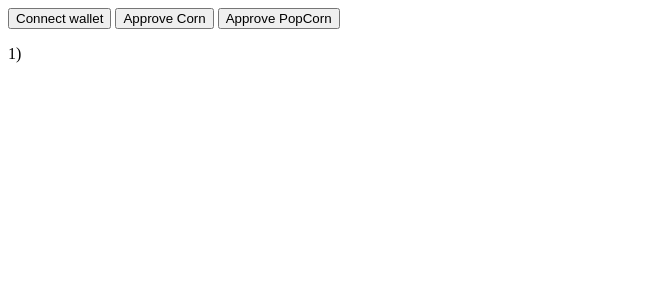
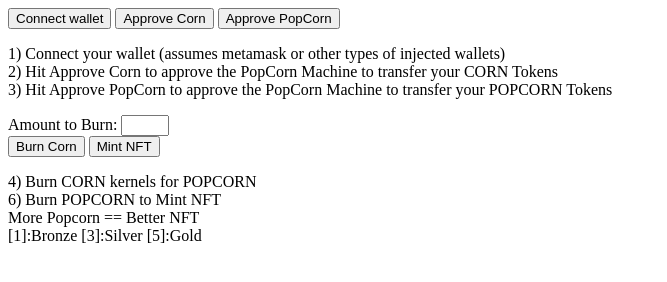
Before and after one commit to misctyler/CornHub, a plain HTML site: page index.html in a window 1280 px wide. Shown: the whole page, without its empty margins (0-667 px from the left). Drawn offline with Linux system fonts and the light colour scheme.

Commit message:
Update index.html

```diff
--- a/index.html
+++ b/index.html
@@ -13,11 +13,26 @@
 
   <button onclick="connect()">Connect wallet</button>
   <button onclick="approve()">Approve Corn</button>
-  <button onclick="enterBet()">Approve PopCorn</button>
+  <button onclick="approve2()">Approve PopCorn</button>
 
 <p>
-1)
+1) Connect your wallet (assumes metamask or other types of injected wallets) <br>
+2) Hit Approve Corn to approve the PopCorn Machine to transfer your CORN Tokens <br>
+3) Hit Approve PopCorn to approve the PopCorn Machine to transfer your POPCORN Tokens <br>
 </p>
+
+<label for="quantity">Amount to Burn:</label>
+<input type="number" id="quantity" name="quantity" min="1" max="5"><br>
+
+  <button onclick="burncorn()">Burn Corn</button>
+  <button onclick="mintnft()">Mint NFT</button><br>
+<p>
+4) Burn CORN kernels for POPCORN <br>
+6) Burn POPCORN to Mint NFT <br>
+More Popcorn == Better NFT <br>
+[1]:Bronze [3]:Silver [5]:Gold <br>
+</p>
+
 
   <script src="https://cdn.ethers.io/lib/ethers-5.2.umd.min.js"
         type="application/javascript"></script>
```
